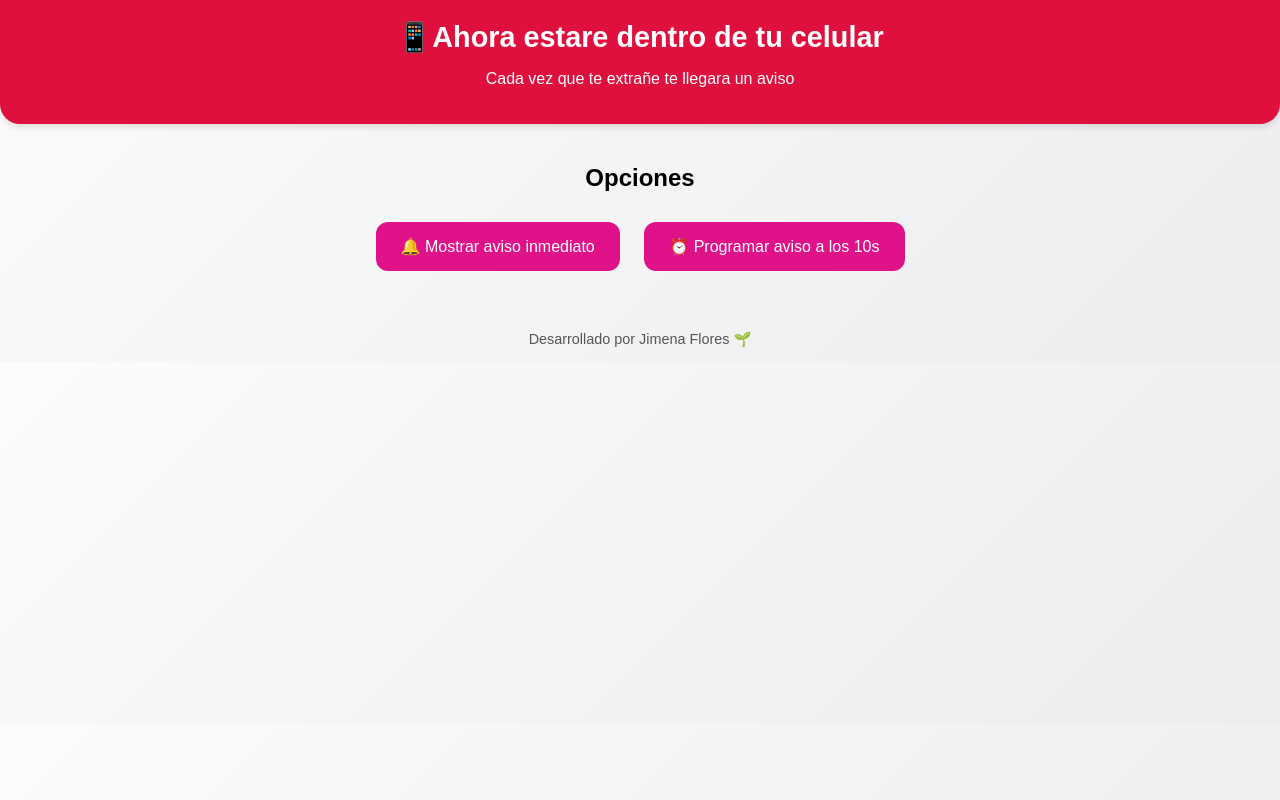
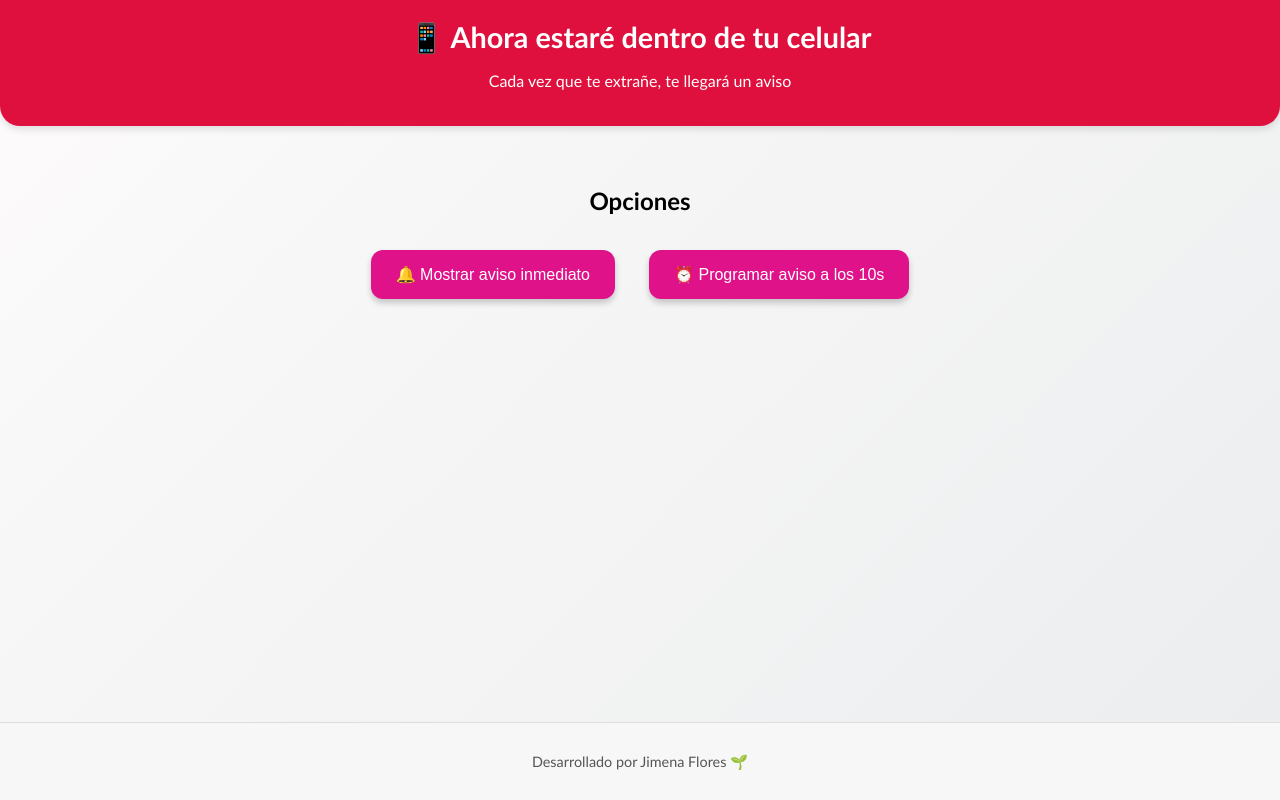
Before and after one commit to Jimena2002-flow/Alarma-, a plain HTML site: page index.html in a window 1280 px wide. Drawn offline with Linux system fonts and the light colour scheme.

Commit message:
cambienapp

```diff
--- a/app.js
+++ b/app.js
@@ -9,7 +9,7 @@ function mostrarAviso(titulo, mensaje) {
   if (Notification.permission === "granted") {
     new Notification(titulo, {
       body: mensaje,
-      icon: "png"
+      icon: "icon-192.png"
     });
   }
 }
@@ -21,25 +21,32 @@ Notification.requestPermission().then(permiso => {
   }
 });
 
-// Aviso manual (con botón)
+// Aviso manual con botón
 document.getElementById("notificar").addEventListener("click", () => {
-  mostrarAviso("🔔 Aviso Local", "Este es un recordatorio desde donde está Jimena Flores");
+  mostrarAviso("🔔 Aviso inmediato", "Este es un recordatorio desde tu PWA");
 });
 
-// Aviso programado cada 30 segundos
-setInterval(() => {
-  mostrarAviso("⏰ Recordatorio", "Este aviso aparece cada 30 segundos");
-}, 30000);
+// Aviso programado a los 10s (botón de prueba)
+document.getElementById("programar").addEventListener("click", () => {
+  setTimeout(() => {
+    mostrarAviso("⏰ Aviso programado", "Han pasado 10 segundos desde que pulsaste el botón");
+  }, 10000);
+});
 
-// Aviso en una hora específica (ej: 14:30)
-function programarAviso(hora, minuto) {
+// Avisos automáticos a las 6:00 am y 1:00 pm (hora local del móvil)
+function programarAviso(hora, minuto, mensaje) {
   setInterval(() => {
     const ahora = new Date();
-    if (ahora.getHours() === hora && ahora.getMinutes() === minuto && ahora.getSeconds() === 0) {
-      mostrarAviso("📌 Aviso programado", `Son las ${hora}:${minuto < 10 ? "0"+minuto : minuto}`);
+    if (
+      ahora.getHours() === hora &&
+      ahora.getMinutes() === minuto &&
+      ahora.getSeconds() === 0
+    ) {
+      mostrarAviso("📌 Recordatorio", mensaje);
     }
-  }, 1000);
+  }, 1000); // revisa cada segundo
 }
 
-// Ejemplo: aviso todos los días a las 14:30
-programarAviso(14, 30);
+// Programar horarios (hora local del móvil)
+programarAviso(6, 0, "Buenos días ☀️ ¡Empieza tu día con energía!");
+programarAviso(13, 0, "Es la 1:00 PM 🍴 Hora de almorzar y pensar en mí 💕");
--- a/index.html
+++ b/index.html
@@ -7,11 +7,14 @@
   <link rel="manifest" href="manifest.json">
   <style>
     body {
-      font-family: Arial, sans-serif;
+      font-family: 'Trebuchet MS', Arial, sans-serif;
       text-align: center;
       background: linear-gradient(135deg, #fdfbfb, #ebedee);
       margin: 0;
       padding: 0;
+      display: flex;
+      flex-direction: column;
+      min-height: 100vh;
     }
 
     header {
@@ -28,7 +31,8 @@
     }
 
     main {
-      padding: 20px;
+      flex: 1;
+      padding: 40px 20px;
     }
 
     button {
@@ -36,28 +40,33 @@
       color: white;
       border: none;
       padding: 15px 25px;
-      margin: 10px;
+      margin: 15px;
       border-radius: 12px;
       font-size: 1rem;
       cursor: pointer;
       transition: 0.3s;
+      box-shadow: 0 4px 6px rgba(0,0,0,0.2);
     }
 
     button:hover {
       background: #dd3e7b;
+      transform: translateY(-3px);
     }
 
     footer {
-      margin-top: 30px;
+      margin-top: 20px;
+      padding: 15px;
       font-size: 0.9rem;
       color: #555;
+      background: #f7f7f7;
+      border-top: 1px solid #ddd;
     }
   </style>
 </head>
 <body>
   <header>
-    <h1>📱Ahora estare dentro de tu celular </h1>
-    <p>Cada vez que te extrañe te llegara un aviso</p>
+    <h1>📱 Ahora estaré dentro de tu celular</h1>
+    <p>Cada vez que te extrañe, te llegará un aviso</p>
   </header>
 
   <main>
```
